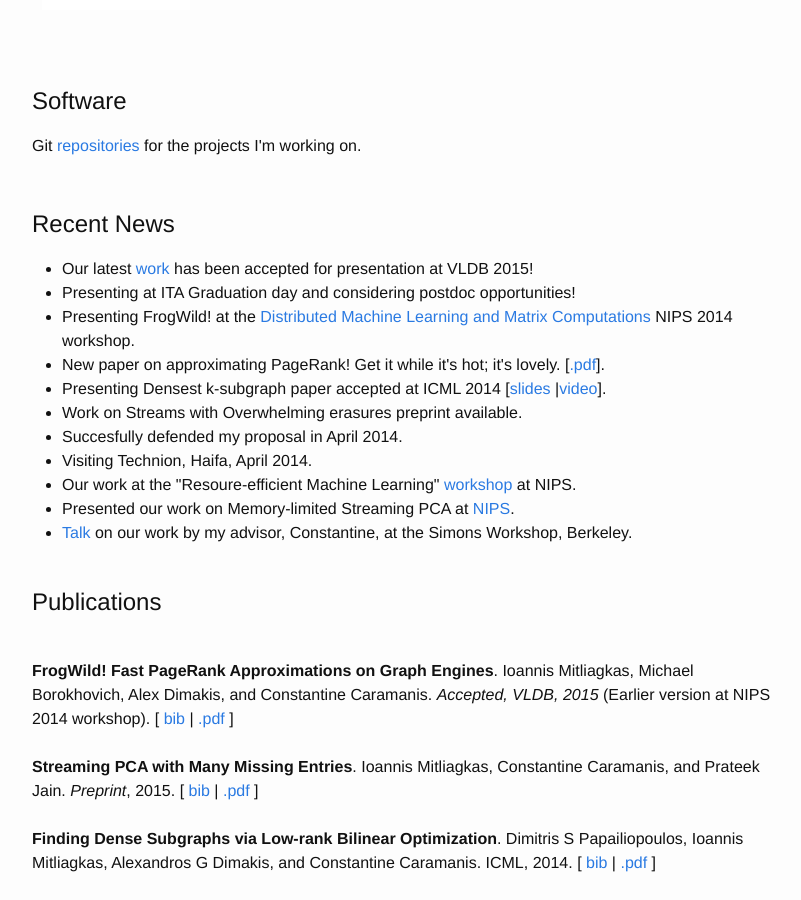
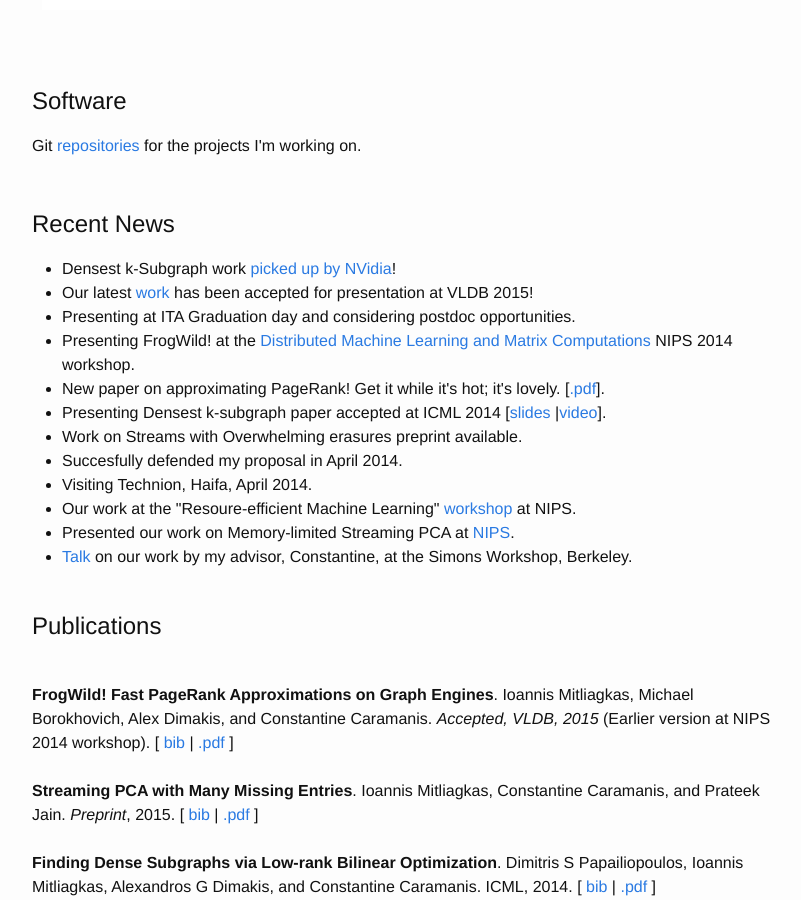
Before and after one commit to mitliagkas/mitliagkas.github.io, a Jekyll site: the page built from index.html, in a window 1280 px wide and 900 px high, scrolled down 1563 px. Shown: the whole window, without its empty margins (238-1039 px from the left). Built offline with Jekyll 4.4.1, drawn with Linux system fonts in a browser that asks for light colours.

Commit message:
Added NVidia news

```diff
--- a/index.html
+++ b/index.html
@@ -93,8 +93,9 @@
 
   <h2>Recent News</h2>
   <ul>
+		<li>Densest k-Subgraph work <a href="http://devblogs.nvidia.com/parallelforall/gpu-accelerated-graph-analytics-python-numba/">picked up by NVidia</a>!</li>
 		<li>Our latest <a href="papers/FrogWild.pdf">work</a> has been accepted for presentation at VLDB 2015!</li>
-		<li>Presenting at ITA Graduation day and considering postdoc opportunities!</li>
+		<li>Presenting at ITA Graduation day and considering postdoc opportunities.</li>
     <li>Presenting FrogWild! at the <a href="http://stanford.edu/~rezab/nips2014workshop/">Distributed Machine Learning and Matrix Computations</a> NIPS 2014 workshop.</li>
     <li>New paper on approximating PageRank! Get it while it's hot; it's lovely. [<a href="papers/FrogWild.pdf">.pdf</a>].</li>
     <li>Presenting Densest k-subgraph paper accepted at ICML 2014 [<a href="presentation/icml2014Presentation.pdf" target="_blank">slides</a>
```
